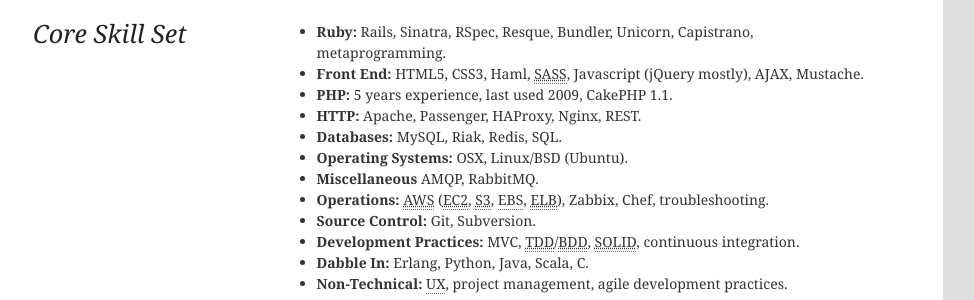
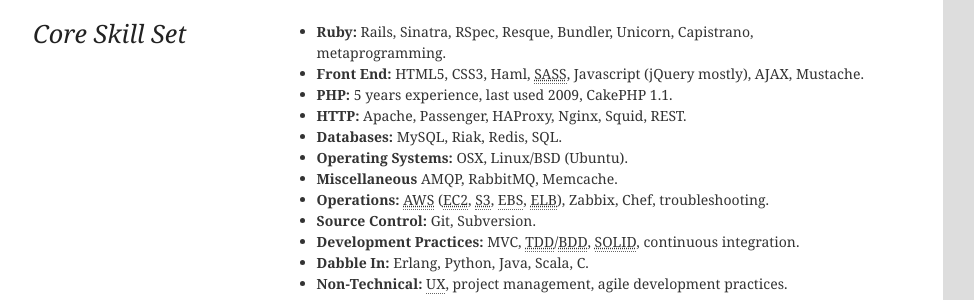
Before and after one commit to Fluxx/bitfluxx.com, a Jekyll site: the page built from resume.html, in a window 1280 px wide. Shown: the part 334-634 px from the top of the page, without its empty margins (7-981 px from the left). Built offline with Jekyll 4.4.1, drawn with Linux system fonts in a browser that asks for light colours.

Commit message:
Add squid and memcache since I've worked with those too

```diff
--- a/resume.html
+++ b/resume.html
@@ -34,10 +34,10 @@
       <li><strong>Ruby:</strong> Rails, Sinatra, RSpec, Resque, Bundler, Unicorn, Capistrano, metaprogramming.</li>
       <li><strong>Front End:</strong> HTML5, CSS3, Haml, <abbr title="Syntactically Awesome Stylesheets">SASS</abbr>, Javascript (jQuery mostly), AJAX, Mustache.</li>
       <li><strong>PHP:</strong> 5 years experience, last used 2009, CakePHP 1.1.</li>
-      <li><strong>HTTP:</strong> Apache, Passenger, HAProxy, Nginx, REST.</li>
+      <li><strong>HTTP:</strong> Apache, Passenger, HAProxy, Nginx, Squid, REST.</li>
       <li><strong>Databases:</strong> MySQL, Riak, Redis, SQL.</li>
       <li><strong>Operating Systems:</strong> OSX, Linux/BSD (Ubuntu).</li>
-      <li><strong>Miscellaneous</strong> AMQP, RabbitMQ.</li>
+      <li><strong>Miscellaneous</strong> AMQP, RabbitMQ, Memcache.</li>
       <li><strong>Operations:</strong> <abbr title="Amazon Web Services">AWS</abbr> (<abbr title="Elastic Cloud Compute">EC2</abbr>, <abbr title="Simple Storage Service">S3</abbr>, <abbr text="Elastic Block Store">EBS</abbr>, <abbr title="Elastic Load Balancer">ELB</abbr>), Zabbix, Chef, troubleshooting.</li>
       <li><strong>Source Control:</strong> Git, Subversion.</li>
       <li><strong>Development Practices:</strong> MVC</abbr>, <abbr title="Test Driven Development">TDD</abbr>/<abbr title="Behavior Driven Development">BDD</abbr>, <abbr title="Single responsibility, Open-closed, Liskov substitution, Interface segregation and Dependency inversion">SOLID</abbr>, continuous integration.</li>
```
Also changed, not shown: 3 other files.
